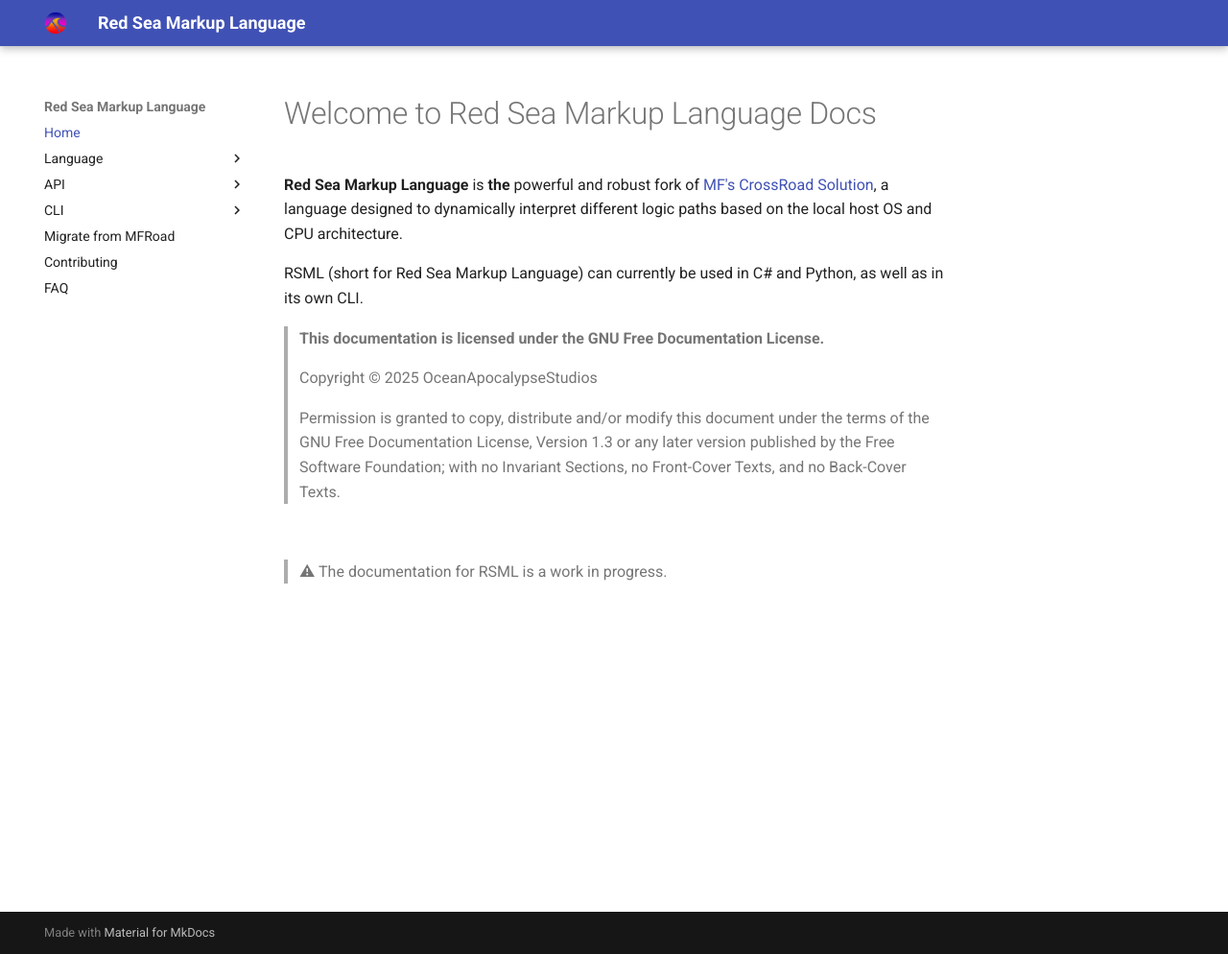
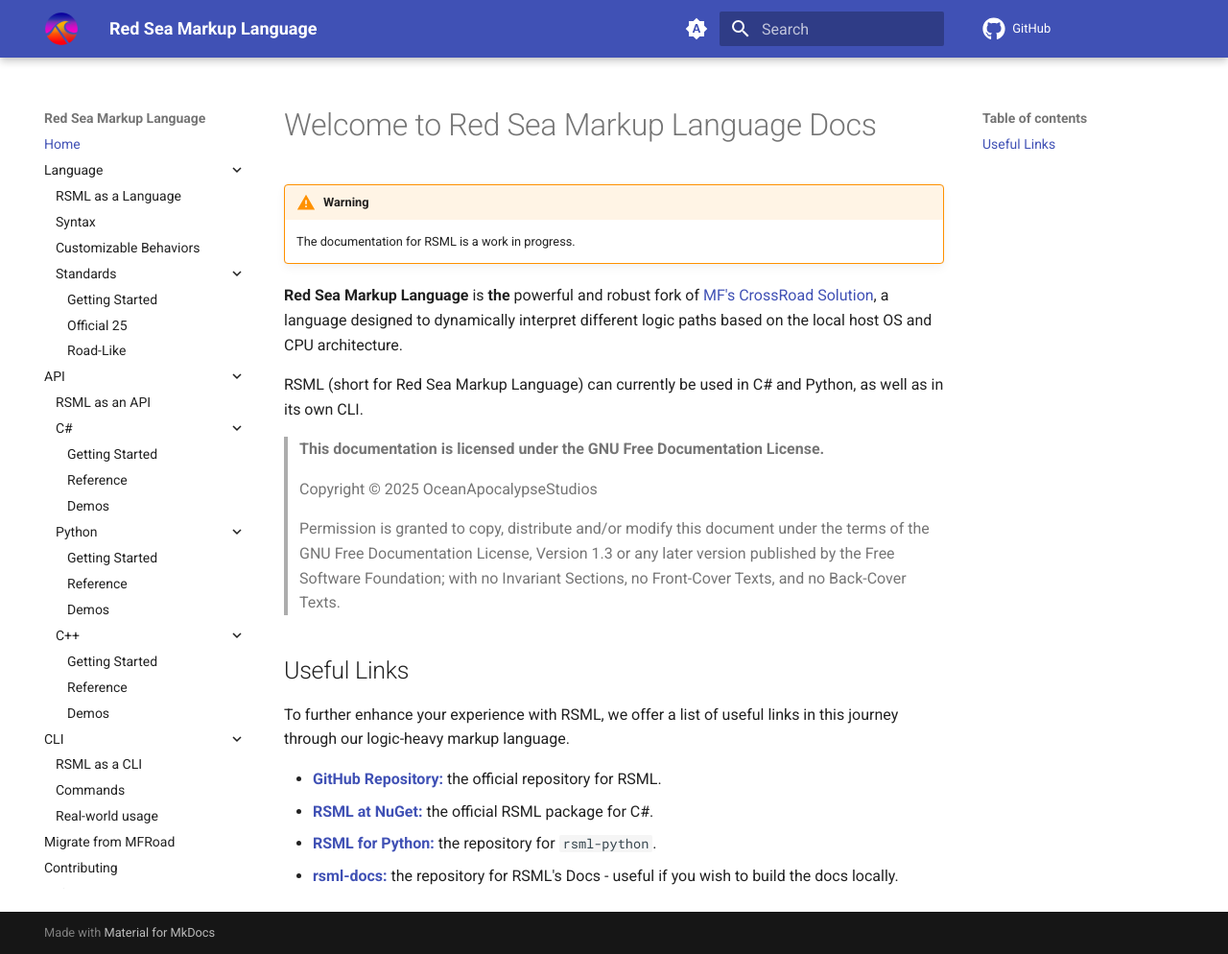
Before and after one commit to OceanApocalypseStudios/RSML-Docs, an MkDocs documentation site: the page built from docs/index.md, in a window 1280 px wide and 994 px high. Shown: the whole window at 96% size. Built offline with MkDocs 1.6.1 and Material for MkDocs 9.7.7, drawn with Linux system fonts in a browser that asks for light colours; comment, search, counter and statistics services are not loaded.

Commit message:
Enhance documentation and configuration
- Updated index.md to include a warning about documentation progress.
- Created language/index.md to explain RSML as a language.
- Added extra.css for responsive logo styling.
- Enhanced mkdocs.yml with theme palette options and additional plugins.
- Updated .gitignore to include enable.settings.jsonc for VSCode.
- Introduced enable.settings.jsonc for spell checking configuration.

```diff
--- a/docs/index.md
+++ b/docs/index.md
@@ -1,4 +1,7 @@
 # Welcome to Red Sea Markup Language Docs
+!!! warning
+    The documentation for RSML is a work in progress.
+
 **Red Sea Markup Language** is **the** powerful and robust fork of [MF's CrossRoad Solution](https://mf366-coding.github.io/documentation/mfroad/mfroad_1.0.html), a language designed to dynamically interpret different logic paths based on the local host OS and CPU architecture.
 
 RSML (short for Red Sea Markup Language) can currently be used in C# and Python, as well as in its own CLI.
@@ -12,6 +15,10 @@ RSML (short for Red Sea Markup Language) can currently be used in C# and Python,
 > or any later version published by the Free Software Foundation;
 > with no Invariant Sections, no Front-Cover Texts, and no Back-Cover Texts.
 
-<br />
+## Useful Links
+To further enhance your experience with RSML, we offer a list of useful links in this journey through our logic-heavy markup language.
 
-> ⚠ The documentation for RSML is a work in progress.
+* [**GitHub Repository:**](https://github.com/OceanApocalypseStudios/RedSeaMarkupLanguage/) the official repository for RSML.
+* [**RSML at NuGet:**](https://www.nuget.org/packages/RSML/) the official RSML package for C#.
+* [**RSML for Python:**](https://github.com/OceanApocalypseStudios/RSML.Python/) the repository for `rsml-python`.
+* [**rsml-docs:**](https://github.com/OceanApocalypseStudios/rsml-docs/) the repository for RSML's Docs - useful if you wish to build the docs locally.
--- /dev/null
+++ b/docs/stylesheets/extra.css
@@ -0,0 +1,13 @@
+/* add whatever is necessary later on here */
+
+/* Default (mobile) */
+.md-header__button.md-logo img {
+    height: auto;
+}
+
+/* Desktop only: logo grow big */
+@media screen and (min-width: 768px) {
+    .md-header__button.md-logo img {
+        height: 36px !important;
+    }
+}
--- a/mkdocs.yml
+++ b/mkdocs.yml
@@ -2,22 +2,54 @@
 site_url: https://oceanapocalypsestudios.github.io/rsml-docs/
 site_name: Red Sea Markup Language
 
+# Linking to repo
+repo_url: https://github.com/OceanApocalypseStudios/rsml-docs/
+
 # Theming
 theme:
   name: material
+  palette:
+    # Palette toggle for automatic mode
+    - media: "(prefers-color-scheme)"
+      toggle:
+        icon: material/brightness-auto
+        name: Switch to dark mode
+
+    # Palette toggle for dark mode
+    - media: "(prefers-color-scheme: dark)"
+      scheme: slate
+      primary: amber
+      accent: deep orange
+      toggle:
+        icon: material/brightness-4
+        name: Switch to light mode
+
+    # Palette toggle for light mode
+    - media: "(prefers-color-scheme: light)"
+      scheme: default
+      primary: indigo
+      accent: cyan
+      toggle:
+        icon: material/brightness-7
+        name: Switch to system preference mode
+
+  language: en
+  features:
+    - navigation.instant
+    - navigation.instant.progress
+    - navigation.expand
+    - navigation.path
+  #- navigation.tabs # if we ever go with tabs instead of navigation menu. looks odd tho. i don't like it
   logo: img/logo.png
   favicon: img/favicon.ico
   icon:
-    previous: fontawesome/solid/angles-left
-    next: fontawesome/solid/angles-right
-    menu: octicons/sidebar-expand-16
-    #menu: octicons/sidebar-collapse-16
     top: fontawesome/solid/angles-up
-    share: octicons/share-android-16
+    repo: fontawesome/brands/github
 
 # Material Plugins
 plugins:
-  - social
+  - social # Embeds, basically
+  - search # Global docs searching
 
 # Navigation
 # All documentation must be included here, as otherwise,
@@ -59,3 +91,13 @@ extra:
   # Material does not use native favicons.
   # Refer to 'theme' section.
   favicon: img/favicon.ico
+
+# CSS for advanced customization
+extra_css:
+  - stylesheets/extra.css
+
+# Markdown extensions
+markdown_extensions:
+  - admonition
+  - pymdownx.details
+  - pymdownx.superfences
```
Also changed, not shown: ADMONITION.md (added, +29 -0 lines), docs/language/index.md (+6 -0 lines), 1 other file.
